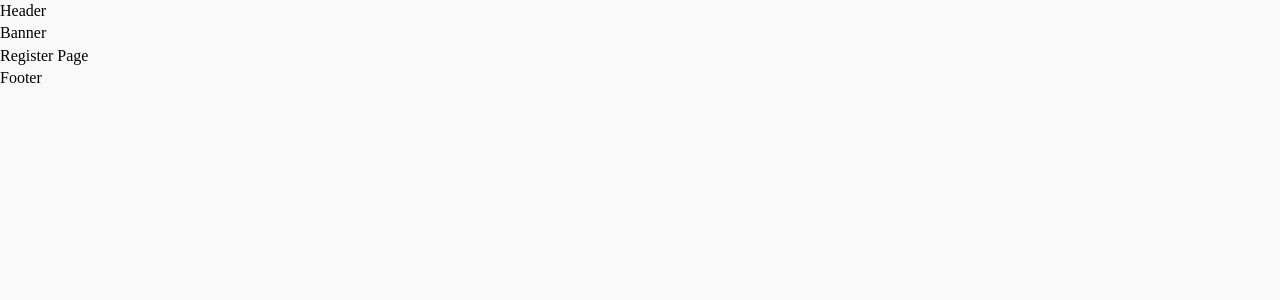
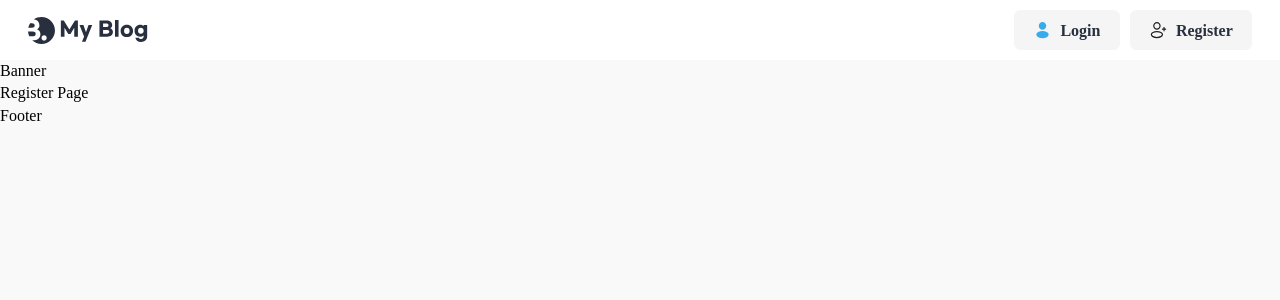
Before and after one commit to qorlgns1/react-blog, a React (Create React App) app: page /register in a window 1280 px wide. Shown: the top 300 px of the page. Built offline with nearby package versions, Linux system fonts and the light colour scheme; a web font is replaced by a local one.

Commit message:
feat: Header 컴포넌트, Navigation 컴포넌트 개발, 로그인 기능 추가
로그인 버튼 클릭시 로그인이 되며, header에  profile, write, logout 버튼이 나올 수 있도록 기능 추가

```diff
--- a/src/App.jsx
+++ b/src/App.jsx
@@ -1,15 +1,21 @@
+import { useState } from "react";
+import { BrowserRouter } from "react-router-dom";
+import { Route } from "react-router-dom";
+import { Switch } from "react-router-dom";
 import Home from "./pages/home/Home";
 import Header from "./components/layouts/header/Header";
 import Footer from "./components/layouts/footer/Footer";
 import Banner from "./components/layouts/banner/Banner";
-import { BrowserRouter } from "react-router-dom";
-import { Route } from "react-router-dom";
-import { Switch } from "react-router-dom";
 
 function App() {
+  const [isLogin, setIsLogin] = useState(false);
+  const handleLogin = () => {
+    setIsLogin((prev) => !prev);
+  };
+
   return (
     <BrowserRouter>
-      <Header />
+      <Header isLogin={isLogin} handleLogin={handleLogin} />
       <Banner />
       <Switch>
         <Route path="/" exact component={Home} />
--- a/src/components/layouts/header/Header.jsx
+++ b/src/components/layouts/header/Header.jsx
@@ -1,5 +1,55 @@
 import React from "react";
+import { createGlobalStyle } from "styled-components";
+import MainLogo from "./MainLogo";
+import Navigation from "./Navigation";
 
-export default function Header() {
-  return <div>Header</div>;
+const HeaderGlobalStyle = createGlobalStyle`
+  header {
+    background: var(--white-color);
+  }
+
+  header .max-width {
+    display: flex;
+    align-items: center;
+    justify-content: space-between;
+    gap: 4rem;
+    padding: 1rem 0;
+  }
+
+  @media (max-width: 640px) {
+  .only-pc {
+    display: none;
+  }
+
+  header .button {
+    width: 4.4rem;
+    height: 4.4rem;
+    padding: 0;
+    border-radius: 50%;
+  }
+
+  header .button span {
+    overflow: hidden;
+    position: absolute;
+    clip: rect(0, 0, 0, 0);
+    width: 1px;
+    height: 1px;
+    margin: -1px;
+    border: 0;
+    padding: 0;
+  }
+}`;
+
+export default function Header({ isLogin, handleLogin }) {
+  return (
+    <>
+      <HeaderGlobalStyle />
+      <header>
+        <div className="max-width">
+          <MainLogo />
+          <Navigation isLogin={isLogin} handleLogin={handleLogin} />
+        </div>
+      </header>
+    </>
+  );
 }
--- /dev/null
+++ b/src/components/layouts/header/Navigation.jsx
@@ -0,0 +1,86 @@
+import React from "react";
+import icon_modify_white from "../../../assets/icon-modify-white.svg";
+import icon_logout from "../../../assets/icon-logout.svg";
+import icon_login from "../../../assets/icon-login.svg";
+import icon_register from "../../../assets/icon-register.svg";
+import Button from "../../button/Button";
+import styled from "styled-components";
+import Profile from "../../profile/Profile";
+import { createGlobalStyle } from "styled-components";
+
+const NavGlobalStyle = createGlobalStyle`
+  .profile-img a {
+    width: 4.4rem;
+    height: 4.4rem;
+    display: block;
+    border-radius: 50%;
+  }
+
+  header .button {
+    text-transform: none;
+  }
+
+  .button img {
+    height: 1.2em;
+    margin-top: -0.2rem;
+    vertical-align: middle;
+  }
+`;
+
+const NavList = styled.ul`
+  display: flex;
+  align-items: center;
+  gap: 1rem;
+`;
+
+export default function Navigation({ isLogin, handleLogin }) {
+  return (
+    <>
+      <NavGlobalStyle />
+      <NavList>
+        {!isLogin ? (
+          <>
+            <li>
+              <Button href="#" className="button gray" onClick={handleLogin}>
+                <img src={icon_login} alt="" />
+                <span>Login</span>
+              </Button>
+            </li>
+            <li className="only-pc">
+              <Button href="#" className="button gray">
+                <img src={icon_register} alt="" />
+                <span>Register</span>
+              </Button>
+            </li>
+          </>
+        ) : (
+          <>
+            <li className="profile-img">
+              <Button href="#">
+                <Profile
+                  href="#"
+                  width="100%"
+                  height="100%"
+                  imgSrc="./assets/profile.jpg"
+                  alt="My Page"
+                />
+              </Button>
+            </li>
+            <li>
+              <Button href="#" className="button">
+                <img src={icon_modify_white} alt="" />
+                <span>Write</span>
+              </Button>
+            </li>
+            <li>
+              <Button onClick={handleLogin} className="button white">
+                <img src={icon_logout} alt="" />
+                <span>Logout</span>
+              </Button>
+            </li>
+          </>
+        )}
+      </NavList>
+    </>
+  );
+}
```
